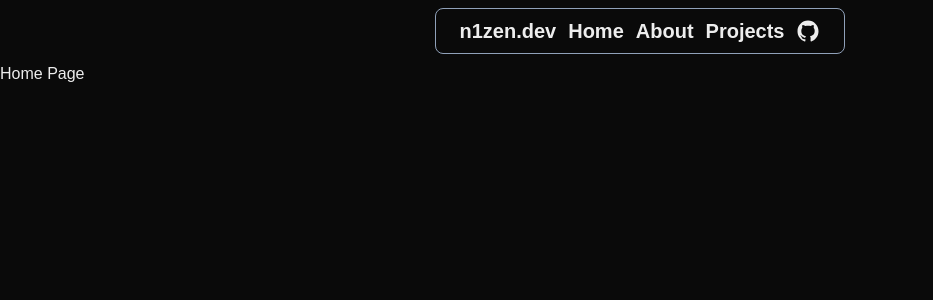
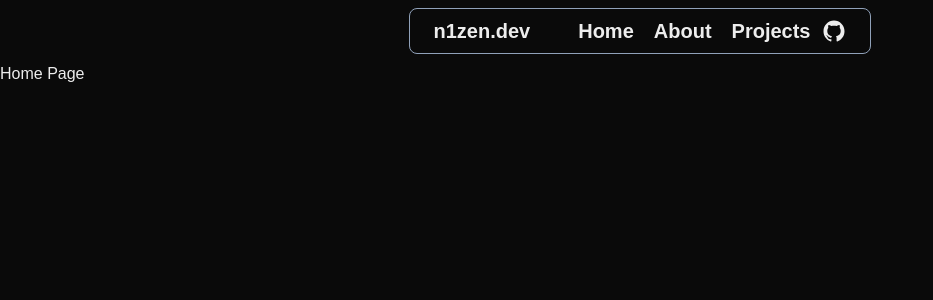
Before and after one commit to n1zen/portfolio-next, a Next.js app: page / in a window 1280 px wide. Shown: the top 300 px of the page, without its empty margins (0-933 px from the left). Built offline with nearby package versions, Linux system fonts and the light colour scheme.

Commit message:
playing with spacing

```diff
--- a/app/components/Header.tsx
+++ b/app/components/Header.tsx
@@ -3,17 +3,13 @@ import ActionBar from "./ActionBar";
 
 export default function Header() {
     return(
-        <header className="border border-slate-400 rounded-lg py-2 px-6 my-2 mx-auto flex justify-center items-center">
+        <header className="border border-slate-400 rounded-lg py-2 px-6 my-2 space-x-12 mx-auto flex justify-center items-center">
             {/* Title */}
-            <div className="p-0 m-0 flex justify-center items-center">
-                <h1 className="font-bold text-xl">n1zen.dev</h1>
-            </div>
+            <h1 className="font-bold text-xl">n1zen.dev</h1>
             {/* Navigation */}
             <NavBar/>
             {/* Other Actions */}
-            <div className="p-0 m-0 flex justify-center items-center">
-                <ActionBar />
-            </div>
+            <ActionBar />
         </header>
     );
 }
--- a/app/components/NavBar.tsx
+++ b/app/components/NavBar.tsx
@@ -6,7 +6,7 @@ export default function NavBar() {
     ];
 
     return(
-        <div className="flex justify-center items-center p-0 m-0">
+        <div className="flex justify-center items-center space-x-5 p-0 m-0">
             {Routes.map((routeProp) => (
                 <NavItem key={routeProp.routeId} name={routeProp.name} url={routeProp.url}/>
             ))}
@@ -16,7 +16,7 @@ export default function NavBar() {
 
 function NavItem({name, url}: RouteProp) {
     return(
-        <a className="ml-3 font-semibold text-xl" href={url}>
+        <a className="font-semibold text-xl" href={url}>
             {name}
         </a>
     )
```
